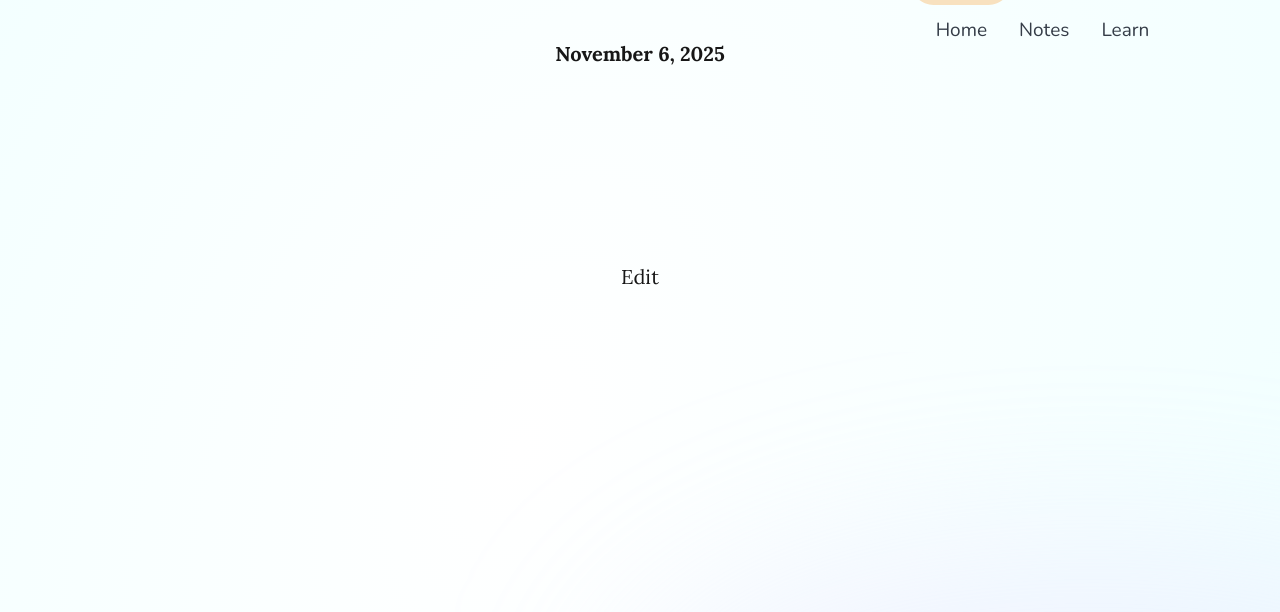
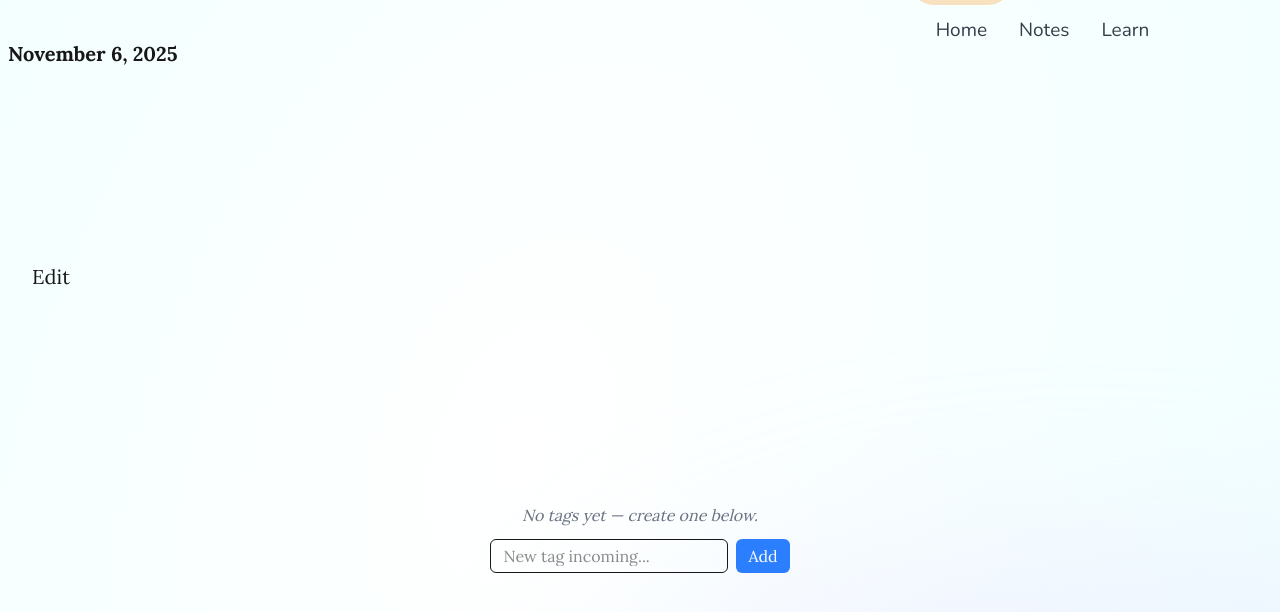
Before and after one commit to calik2/WebJam2025, a Next.js app in the folder webjam/: page /home in a window 1280 px wide. Both pictures are taken after a click on the button "Save". Shown: the top 612 px of the page. Built offline with nearby package versions, Linux system fonts and the light colour scheme.

Commit message:
rough version of tags, also added headers to the notes

```diff
--- a/webjam/src/app/home/page.tsx
+++ b/webjam/src/app/home/page.tsx
@@ -2,32 +2,94 @@
 
 import Link from "next/link";
 
-import PaperTiptap from "./texteditor";
+import HeaderAndBody from "./texteditor";
 
 export default function Homepage() {
   // Load from localStorage on mount
 
   return (
     <>
-      <nav className="font-[var(--font-sans)] text-xl" style={{ position: 'absolute', right: '0px', top: '0px', display: 'inline-flex', padding: '15px 130.61px 2px 173.44px', justifyContent: 'flex-end', alignItems: 'center' }}>
+      <nav
+        className="font-[var(--font-sans)] text-xl"
+        style={{
+          position: "absolute",
+          right: "0px",
+          top: "0px",
+          display: "inline-flex",
+          padding: "15px 130.61px 2px 173.44px",
+          justifyContent: "flex-end",
+          alignItems: "center",
+        }}
+      >
         {/* Simple navigation links, need to make it look nice */}
         <ul className="flex space-x-8">
-          <li style={{ position: 'relative' }}>
-            <div style={{ position: 'absolute', top: '-55px', left: '50%', transform: 'translateX(-50%)', width: '100px', height: '45px', flexShrink: 0, borderRadius: '30px', background: '#F8E1BF' }}></div>
-            <Link href="/home" style={{ color: '#353D48', textAlign: 'center', fontFamily: 'Nunito', fontSize: '19px', fontStyle: 'normal', fontWeight: 400, lineHeight: '19px' }}>Home</Link>
+          <li style={{ position: "relative" }}>
+            <div
+              style={{
+                position: "absolute",
+                top: "-55px",
+                left: "50%",
+                transform: "translateX(-50%)",
+                width: "100px",
+                height: "45px",
+                flexShrink: 0,
+                borderRadius: "30px",
+                background: "#F8E1BF",
+              }}
+            ></div>
+            <Link
+              href="/home"
+              style={{
+                color: "#353D48",
+                textAlign: "center",
+                fontFamily: "Nunito",
+                fontSize: "19px",
+                fontStyle: "normal",
+                fontWeight: 400,
+                lineHeight: "19px",
+              }}
+            >
+              Home
+            </Link>
           </li>
           <li>
-            <Link href="/notes" style={{ color: '#353D48', textAlign: 'center', fontFamily: 'Nunito', fontSize: '19px', fontStyle: 'normal', fontWeight: 400, lineHeight: '19px' }}>Notes</Link>
+            <Link
+              href="/notes"
+              style={{
+                color: "#353D48",
+                textAlign: "center",
+                fontFamily: "Nunito",
+                fontSize: "19px",
+                fontStyle: "normal",
+                fontWeight: 400,
+                lineHeight: "19px",
+              }}
+            >
+              Notes
+            </Link>
           </li>
           <li>
-            <Link href="/learn" style={{ color: '#353D48', textAlign: 'center', fontFamily: 'Nunito', fontSize: '19px', fontStyle: 'normal', fontWeight: 400, lineHeight: '19px' }}>Learn</Link>
+            <Link
+              href="/learn"
+              style={{
+                color: "#353D48",
+                textAlign: "center",
+                fontFamily: "Nunito",
+                fontSize: "19px",
+                fontStyle: "normal",
+                fontWeight: 400,
+                lineHeight: "19px",
+              }}
+            >
+              Learn
+            </Link>
           </li>
         </ul>
       </nav>
       {/* want this to be properly centered, also want the date above the  */}
 
       <div>
-        <PaperTiptap />
+        <HeaderAndBody />
       </div>
     </>
   );
--- a/webjam/src/app/home/texteditor.tsx
+++ b/webjam/src/app/home/texteditor.tsx
@@ -6,11 +6,13 @@ import { useEditor, EditorContent } from "@tiptap/react";
 import StarterKit from "@tiptap/starter-kit";
 import Placeholder from "@tiptap/extension-placeholder";
 import { useEffect, useState } from "react";
+import Tag from "./tag";
 
 export default function HeaderAndBody() {
   const date = new Date();
 
   const [isEditable, setIsEditable] = useState(true);
+  const [tagsShown, setTagsShown] = useState(false);
 
   const [labels, setLabels] = useState<string[]>(() => {
     if (typeof window !== "undefined") {
@@ -20,6 +22,14 @@ export default function HeaderAndBody() {
   });
 
   // Load from localStorage
+  const [selectedTag, setSelectedTag] = useState<string | null>(() => {
+    if (typeof window !== "undefined") {
+      return localStorage.getItem("selectedTag");
+    }
+    return null;
+  });
+
+  const [newTag, setNewTag] = useState("");
   const savedContent =
     typeof window !== "undefined" ? localStorage.getItem("body-tiptap") : "";
   const savedHeader =
@@ -98,28 +108,41 @@ export default function HeaderAndBody() {
       localStorage.setItem("body-tiptap", bodyeditor.getHTML()); // save content
       localStorage.setItem("header-tiptap", headereditor?.getHTML() || ""); // save content
       setIsEditable(false); // lock editor
+      setTagsShown(true);
     }
   };
 
   const handleEdit = () => {
     setIsEditable(true); // unlock editor
+    setTagsShown(false);
   };
 
-  const handleTag = () => {
-    const newLabel = prompt("Enter a tag/label for this note:");
-    if (!newLabel) return;
+  const handleAddTag = () => {
+    if (!newTag.trim()) return;
+    const updated = [...labels, newTag];
+    setLabels(updated);
+    localStorage.setItem("labels", JSON.stringify(updated));
+    setNewTag("");
+  };
 
-    const updatedLabels = [...new Set([...labels, newLabel.trim()])];
-    setLabels(updatedLabels);
-    localStorage.setItem("labels", JSON.stringify(updatedLabels));
+  // When a tag is selected
+  const handleSelectTag = (tag: string) => {
+    if (selectedTag) return; // Only allow selecting a tag if none is selected
+    setSelectedTag(tag);
+    localStorage.setItem("selectedTag", tag);
+  };
 
-    alert(`Tag "${newLabel}" saved!`);
+  const handleDeleteTag = (tag: string) => {
+    if (!selectedTag) return; // Only allow deleting a tag if a tag is selected
+
+    setSelectedTag(null);
+    localStorage.removeItem("selectedTag");
   };
 
   return (
     <>
-      <div className="flex flex-col justify-left items-left p-2 max-w-screen">
-        <div className="text-center my-8 text-xl font-semibold font-[var(--font-sans)]">
+      <div className="flex flex-col justify-left items-left p-2 max-w-1200">
+        <div className="my-8 text-xl font-semibold font-[var(--font-sans)]">
           {date.toLocaleDateString(undefined, {
             year: "numeric",
             month: "long",
@@ -128,14 +151,11 @@ export default function HeaderAndBody() {
         </div>
         <EditorContent editor={bodyeditor} />
       </div>
-      <div className="flex justify-center space-x-4 p-4 text-xl">
+      <div className="flex space-x-4 justify-left items-left max-w-4xl p-4 text-xl">
         {isEditable ? (
           <>
             <button className="px-4 py-2 rounded-md" onClick={handleSave}>
               Save
-            </button>
-            <button className="px-4 py-2 rounded-md " onClick={handleTag}>
-              Tag
             </button>
           </>
         ) : (
@@ -146,7 +166,53 @@ export default function HeaderAndBody() {
           </>
         )}
       </div>
-      <div className="fixed bottom-0 left-0 w-full p-4 z-50">
+      <div className="fixed bottom-20 left-0 w-full p-4 z-50">
+        {tagsShown && (
+          <div className="flex flex-col items-center space-y-3">
+            {!selectedTag ? (
+              <>
+                <div className="flex flex-wrap justify-center gap-3">
+                  {labels.length > 0 ? (
+                    labels.map((label, i) => (
+                      <button
+                        key={i}
+                        onClick={() => handleSelectTag(label)}
+                        className="px-4 py-2  rounded-xl hover:bg-gray-300 dark:hover:bg-gray-700 transition-all"
+                      >
+                        {label}
+                      </button>
+                    ))
+                  ) : (
+                    <div className="text-gray-500 italic">
+                      No tags yet — create one below.
+                    </div>
+                  )}
+                </div>
+
+                <div className="flex space-x-2">
+                  <input
+                    value={newTag}
+                    onChange={(e) => setNewTag(e.target.value)}
+                    placeholder="New tag incoming..."
+                    className="border rounded-md px-3 py-1"
+                  />
+                  <button
+                    onClick={handleAddTag}
+                    className="bg-blue-500 text-white px-3 py-1 rounded-md"
+                  >
+                    Add
+                  </button>
+                </div>
+              </>
+            ) : (
+              <Tag
+                label={selectedTag}
+                onClick={() => handleDeleteTag(selectedTag)}
+              />
+            )}
+          </div>
+        )}
+
         <div className="max-w-3xl ">
           <EditorContent editor={headereditor} />
         </div>
```
